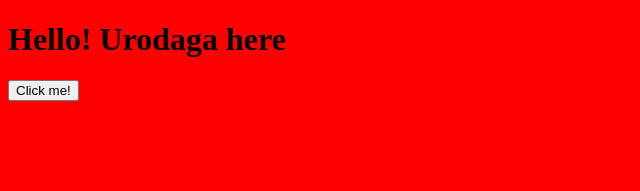
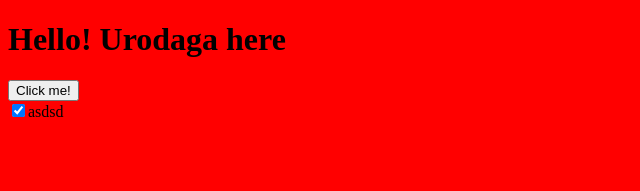
Before and after one commit to kpekala/Frondaga, a React app: page / in a window 1280 px wide. Shown: the top 191 px of the page, without its empty margins (0-640 px from the left). Built offline with nearby package versions, Linux system fonts and the light colour scheme.

Commit message:
Use checkbox

```diff
--- a/src/App.tsx
+++ b/src/App.tsx
@@ -1,5 +1,7 @@
 import * as React from 'react';
 import { Button } from "./common/components";
+import { Checkbox } from "./common/components";
+
 
 function clickMe() {
     console.log("Button is clicked");
@@ -12,6 +14,9 @@ export function App() {
             <Button onClick={clickMe}>
                 Click me!
             </Button>
+            <div>
+                <Checkbox id={"aaaa"} label={"asdsd"} />
+            </div>
         </div>
     );
 }
--- a/src/common/components/index.ts
+++ b/src/common/components/index.ts
@@ -1,2 +1,4 @@
 export { Button } from './Button';
 export type { ButtonProps } from './Button';
+export { Checkbox } from './Checkbox';
+export type { CheckboxProps } from './Checkbox'
```
